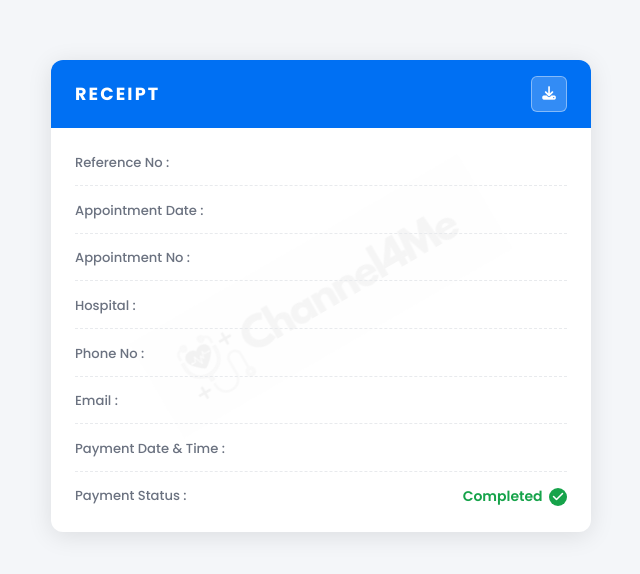
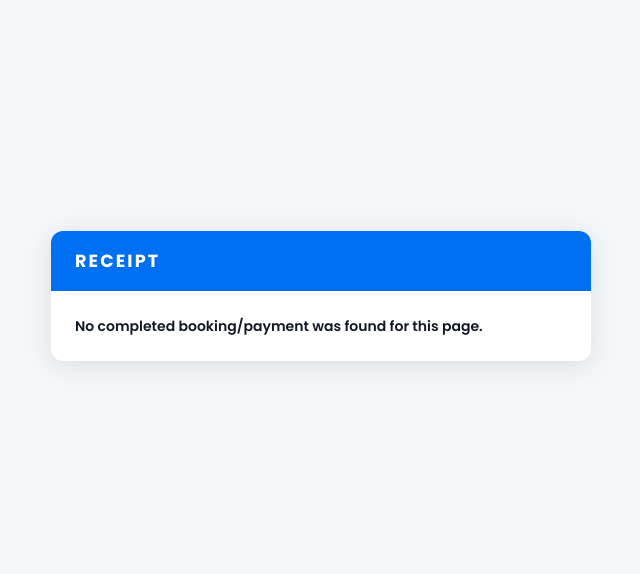
Before and after one commit to channel4meofficial-gif/Channel4me-Frontend, a React (Create React App) app: page /doctor-booking/payment-receipt in a window 1280 px wide. Shown: the part 104-678 px from the top of the page, without its empty margins (319-959 px from the left). Built offline with nearby package versions, Linux system fonts and the light colour scheme.

Commit message:
Update PaymentReceiptPage.tsx
Added fix

```diff
--- a/src/pages/doctor-booking/PaymentReceiptPage.tsx
+++ b/src/pages/doctor-booking/PaymentReceiptPage.tsx
@@ -1,5 +1,5 @@
 import React from 'react';
-import { useLocation, useNavigate } from 'react-router-dom';
+import { useLocation } from 'react-router-dom';
 import '../../styles/doctor-booking/PaymentReceiptPage.css';
 import logo from '../../assets/doctor-booking images/Channel4Me-logo.jpeg';
 
@@ -16,21 +16,52 @@
 
 interface LocationState {
   receipt?: Partial<ReceiptData>;
+  booking?: {
+    _id: string;
+    ref_number: string;
+    hospital: string;
+    date_and_time: string;
+    contact_number: string;
+    payment_status: 'completed' | 'pending' | 'failed';
+  };
+  form?: {
+    appointmentNo?: string;
+  };
 }
 
 export default function PaymentReceiptPage(): React.ReactElement {
   const { state } = useLocation() as { state: LocationState | null };
-  const navigate = useNavigate();
+  const booking = state?.booking;
+  const form = state?.form;
+
+  if (!booking) {
+    return (
+      <div className="receipt-wrapper">
+        <div className="receipt-card">
+          <div className="receipt-header">
+            <span className="receipt-title">RECEIPT</span>
+          </div>
+          <div className="receipt-body">
+            <div className="receipt-row">
+              <span className="receipt-value">No completed booking/payment was found for this page.</span>
+            </div>
+          </div>
+        </div>
+      </div>
+    );
+  }
 
   const receipt: ReceiptData = {
-    referenceNo: state?.receipt?.referenceNo ?? '',
-    appointmentDate: state?.receipt?.appointmentDate ?? '',
-    appointmentNo: state?.receipt?.appointmentNo ?? '',
-    hospital: state?.receipt?.hospital ?? '',
-    phoneNo: state?.receipt?.phoneNo ?? '',
+    referenceNo: state?.receipt?.referenceNo ?? booking?.ref_number ?? '',
+    appointmentDate: state?.receipt?.appointmentDate ?? (booking?.date_and_time ? new Date(booking.date_and_time).toLocaleString() : ''),
+    appointmentNo: state?.receipt?.appointmentNo ?? form?.appointmentNo ?? '',
+    hospital: state?.receipt?.hospital ?? booking?.hospital ?? '',
+    phoneNo: state?.receipt?.phoneNo ?? booking?.contact_number ?? '',
     email: state?.receipt?.email ?? '',
     paymentDateTime: state?.receipt?.paymentDateTime ?? '',
-    paymentStatus: state?.receipt?.paymentStatus ?? 'Completed',
+    paymentStatus:
+      state?.receipt?.paymentStatus ??
+      (booking?.payment_status ? (booking.payment_status.charAt(0).toUpperCase() + booking.payment_status.slice(1)) as ReceiptData['paymentStatus'] : 'Completed'),
   };
 
   const handleDownload = (): void => {
```
